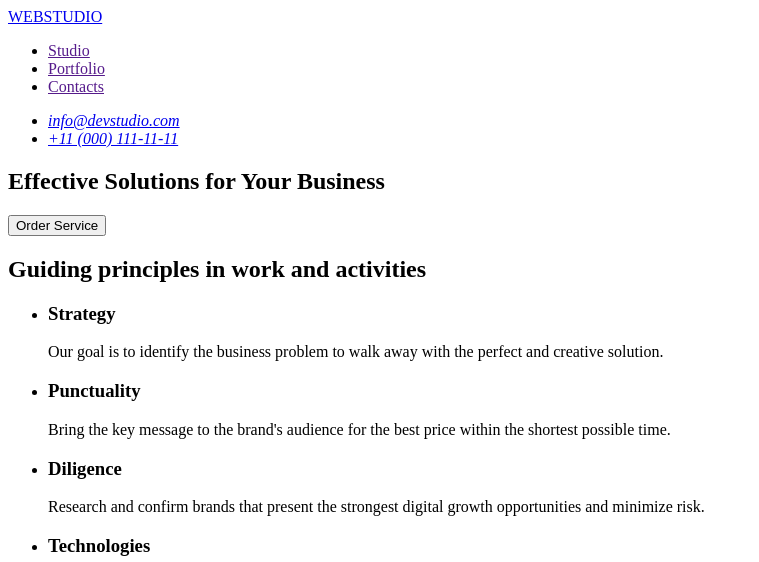
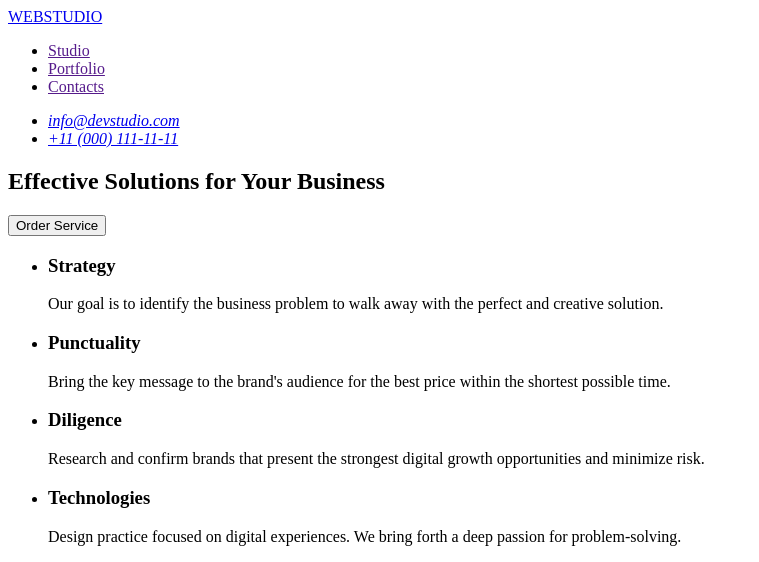
Before and after one commit to Serhii09/goit-markup-hw-01, a plain HTML site: page index.html in a window 1280 px wide. Shown: the top 562 px of the page, without its empty margins (0-759 px from the left). Drawn offline with Linux system fonts and the light colour scheme.

```diff
--- a/index.html
+++ b/index.html
@@ -7,8 +7,8 @@
   </head>
   <body>
     <header>
+      <a href="./index.html">WEBSTUDIO</a>
       <nav>
-        <a href="./index.html">WEBSTUDIO</a>
         <ul>
           <li><a href="">Studio</a></li>
           <li><a href="">Portfolio</a></li>
@@ -28,14 +28,13 @@
         <button type="button">Order Service</button>
       </section>
       <section>
-        <!-- hide this title visually -->
-        <h2>Guiding principles in work and activities</h2>
+        <div>
           <ul>
             <li>
               <h3>Strategy</h3>
               <p>
-              Our goal is to identify the business problem to walk away with the
-              perfect and creative solution.
+                Our goal is to identify the business problem to walk away with
+                the perfect and creative solution.
               </p>
             </li>
             <li>
@@ -60,6 +59,7 @@
               </p>
             </li>
           </ul>
+        </div>
       </section>
       <section>
         <h2>Our Team</h2>
```
Also changed, not shown: images/img1.jpg, images/img2.jpg, images/img3.jpg, images/img4.jpg. Lines whose indentation alone changed are shown as unchanged.
